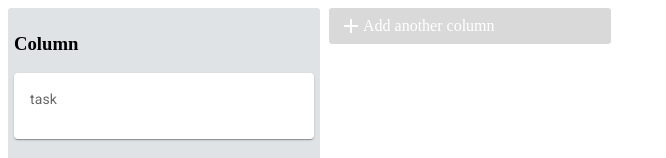
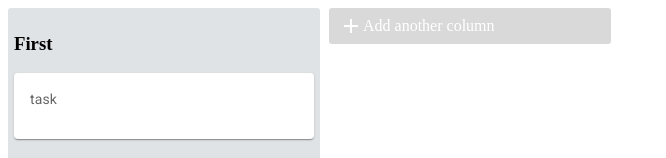
Before and after one commit to AlirezaEiji191379/ASD_Project_FrontEnd, a React (Create React App) app: page / in a window 1280 px wide. Shown: the top 158 px of the page, without its empty margins (0-666 px from the left). Built offline with nearby package versions, Linux system fonts and the light colour scheme.

Commit message:
Move tasks from one column to another tasks can no longer change position in their column

```diff
--- a/src/_components/App.js
+++ b/src/_components/App.js
@@ -16,7 +16,7 @@ class App extends Component {
   onDragEnd = (result) => {
     const {destination, source, draggableId} = result;
 
-    if (!destination || destination === source){
+    if (!destination){
       return;
     }
 
--- a/src/_reducers/ColumnReducer.js
+++ b/src/_reducers/ColumnReducer.js
@@ -5,12 +5,12 @@ let taskID = 1;
 
 const initialState = [
     {
-        title : "Column",
-        id : 0,
+        title : "First",
+        id : `column-${0}`,
         tasks : [
             {
-                id : 0,
-                text : "task"
+                id : `task-${0}`,
+                text : `task`
             }
         ]
     }
@@ -25,7 +25,7 @@ const ColumnReducer = (state = initialState, action) => {
             const newColumn = {
                 title: action.payload,
                 tasks: [],
-                id: columnID
+                id: `column-${columnID}`
             }
             columnID = columnID + 1;
             return [...state, newColumn];
@@ -35,7 +35,7 @@ const ColumnReducer = (state = initialState, action) => {
         {
             const newTask = {
                 text: action.payload.text,
-                id: taskID
+                id: `task-${taskID}`
             }
             taskID = taskID + 1;
 
@@ -67,12 +67,23 @@ const ColumnReducer = (state = initialState, action) => {
             const newState = [...state];
 
         //TODO use this for sorting based on priority
-            // if(droppableIdStart === droppableIdEnd){
-            //     const column = state.find(column =>
-            //         droppableIdStart === column.id);
-            //     const task = column.tasks.splice(droppableIndexStart, 1);
-            //     column.tasks.splice(droppableIndexEnd, 0, ...task)
-            // }
+            if(droppableIdStart === droppableIdEnd){
+                return;
+                // const column = state.find(column =>
+                //     droppableIdStart === column.id);
+                // const task = column.tasks.splice(droppableIndexStart, 1);
+                // column.tasks.splice(droppableIndexEnd, 0, ...task)
+            }
+
+            if (droppableIdStart !== droppableIdEnd){
+                const initialColumn = state.find(column => droppableIdStart === column.id);
+                const finalColumn = state.find(column => droppableIdEnd === column.id);
+
+                const task = initialColumn?.tasks.splice(droppableIndexStart, 1);
+
+                finalColumn.tasks.splice(droppableIndexEnd, 0 , ...task);
+
+            }
 
             return newState;
         }
```
